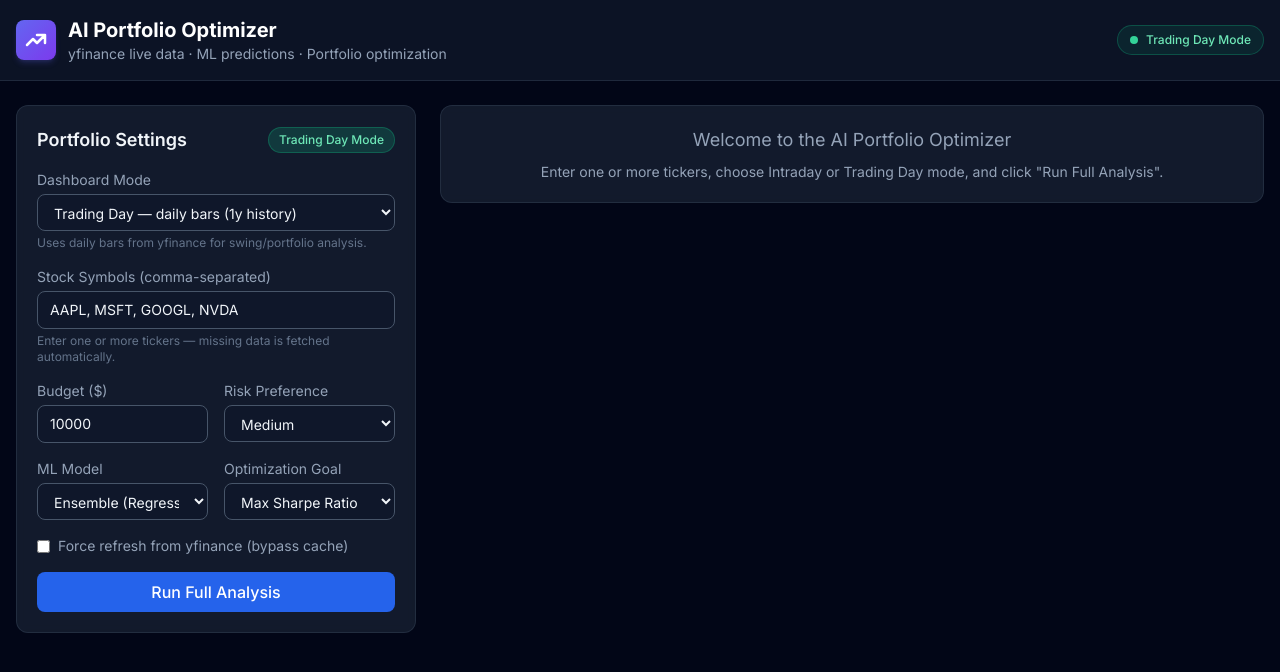
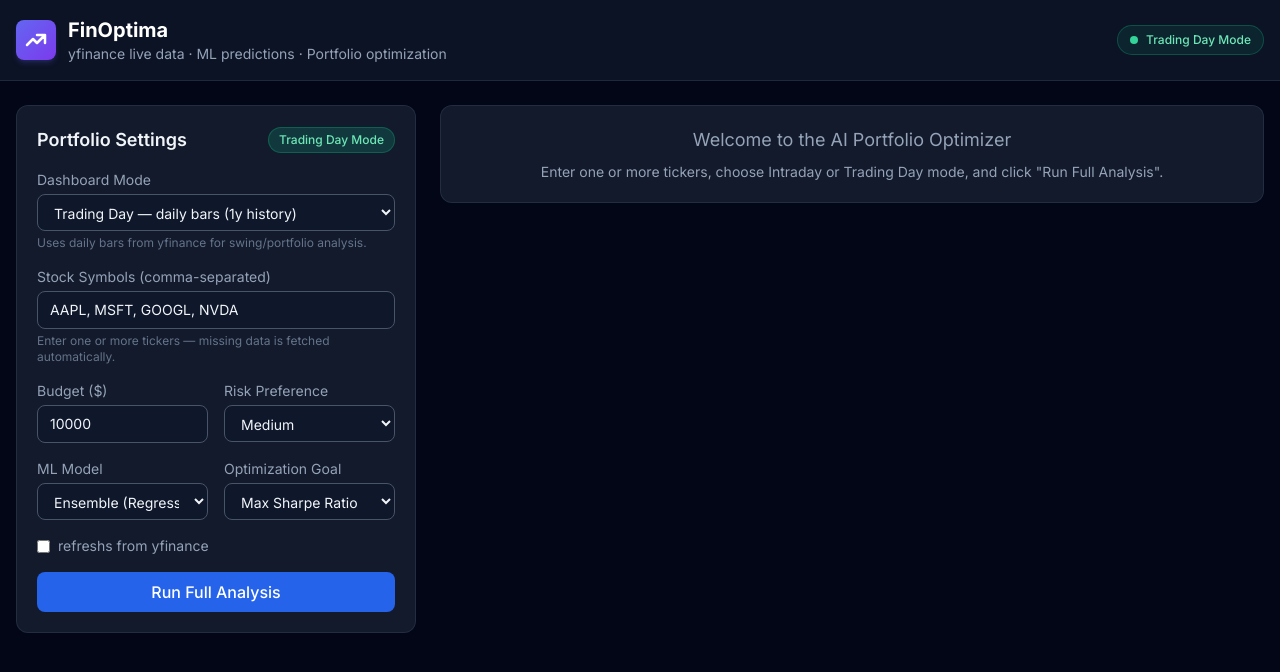
Before and after one commit to JMR825/FinOptima, a React (Vite) app in the folder frontend/: page / in a window 1280 px wide. Shown: the top 672 px of the page. Built offline with nearby package versions, Linux system fonts and the light colour scheme.

Commit message:
-changes

```diff
--- a/frontend/src/components/Header.jsx
+++ b/frontend/src/components/Header.jsx
@@ -15,7 +15,7 @@
             </svg>
           </div>
           <div>
-            <h1 className="text-xl font-bold text-white">AI Portfolio Optimizer</h1>
+            <h1 className="text-xl font-bold text-white">FinOptima</h1>
             <p className="text-sm text-slate-400">
               yfinance live data · ML predictions · Portfolio optimization
             </p>
--- a/frontend/src/components/StockInputForm.jsx
+++ b/frontend/src/components/StockInputForm.jsx
@@ -99,7 +99,7 @@
           onChange={handleChange('refresh_cache')}
           className="rounded border-slate-600"
         />
-        Force refresh from yfinance (bypass cache)
+        refreshs from yfinance
       </label>
 
       <button type="submit" className="btn-primary w-full" disabled={loading}>
```
